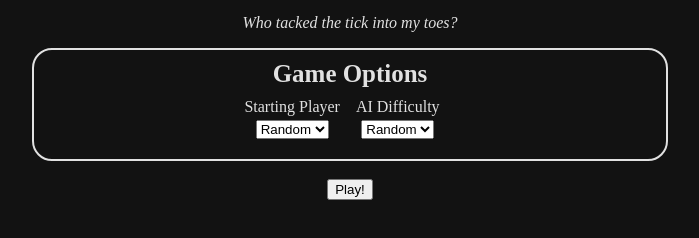
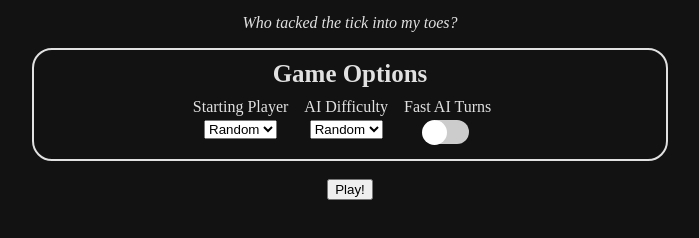
Before and after one commit to Chris-Is-Awesome/Tic-Tac-Toe, a website built with webpack: page src/index.html in a window 1280 px wide. Shown: the part 68-306 px from the top of the page, without its empty margins (290-989 px from the left). Built offline with nearby package versions, Linux system fonts and the light colour scheme.

Commit message:
Add AI turn time with option to skip it

```diff
--- a/src/css/styles.css
+++ b/src/css/styles.css
@@ -109,6 +109,64 @@ label {
 	color: rgb(37, 186, 235);
 }
 
+.toggle {
+	position: relative;
+	display: inline-block;
+	width: 42px;
+	height: 24px;
+}
+
+.toggle input {
+	opacity: 0;
+	width: 0;
+	height: 0;
+}
+
+.slider {
+	position: absolute;
+	cursor: pointer;
+	top: 0;
+	left: 0;
+	right: 0;
+	bottom: 0;
+	background-color: #ccc;
+	-webkit-transition: .4s;
+	transition: .4s;
+}
+
+.slider:before {
+	position: absolute;
+	content: "";
+	height: 25px;
+	width: 25px;
+	left: -5px;
+	background-color: white;
+	-webkit-transition: .4s;
+	transition: .4s;
+}
+
+input:checked + .slider {
+	background-color: #2196F3;
+}
+
+input:focus + .slider {
+	box-shadow: 0 0 1px #2196F3;
+}
+
+input:checked + .slider:before {
+	-webkit-transform: translateX(26px);
+	-ms-transform: translateX(26px);
+	transform: translateX(26px);
+}
+
+.slider.round {
+	border-radius: 34px;
+}
+
+.slider.round:before {
+	border-radius: 50%;
+}
+
 /* #endregion Classes */
 
 /* #region IDs */
--- a/src/game.js
+++ b/src/game.js
@@ -64,7 +64,11 @@ function changeTurns() {
 }
 
 // Plays out the AI's turn
-function aiTurn() {
+async function aiTurn() {
+	if (!options.fastAITurn) {
+		await waitForSeconds(1000);
+	}
+
 	switch (options.difficulty) {
 		case "easy":
 			aiTurn_Easy();
@@ -208,6 +212,11 @@ function isDraw(board) {
 	return true;
 }
 
+// Waits for the specified time
+function waitForSeconds(milliseconds) {
+	return new Promise(resolve => setTimeout(resolve, milliseconds));
+}
+
 export const GameHelper = {
 	// Runs when a cell is clicked
 	cellClicked: function (cell) {
--- a/src/index.html
+++ b/src/index.html
@@ -40,6 +40,14 @@
 						<option value="expert">Expert</option>
 					</select>
 				</div>
+				<div class="flex-item">
+					<label for="fastAITurn">Fast AI Turns</label>
+					<br>
+					<label class="toggle">
+						<input id="fastAITurn" type="checkbox">
+						<span class="slider round"></span>
+					</label>
+				</div>
 			</div>
 		</div>
 		<br>
--- a/src/ui.js
+++ b/src/ui.js
@@ -35,7 +35,8 @@ function initializeUIAndGame() {
 	// Create options object
 	const options = {
 		startingPlayer: document.querySelector("#startingPlayer").value,
-		difficulty: document.querySelector("#aiDifficulty").value
+		difficulty: document.querySelector("#aiDifficulty").value,
+		fastAITurn: document.querySelector("#fastAITurn").checked
 	};
 
 	createBoard();
```
